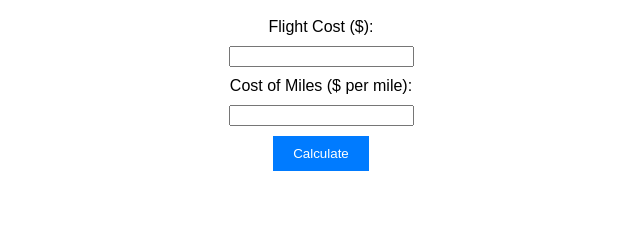
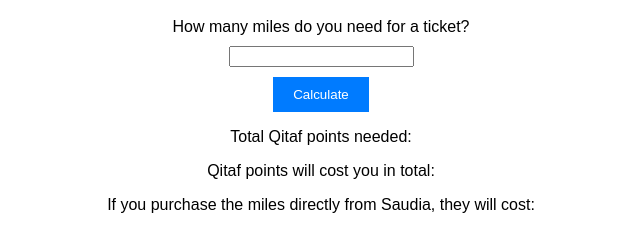
Before and after one commit to Dullah87/qitafmiles, a plain HTML site: page index.html in a window 1280 px wide. Shown: the part 60-312 px from the top of the page, without its empty margins (319-959 px from the left). Drawn offline with Linux system fonts and the light colour scheme.

Commit message:
Update index.html

```diff
--- a/index.html
+++ b/index.html
@@ -8,12 +8,14 @@
 </head>
 <body>
     <h1>Flight Cost Calculator</h1>
-    <label for="flightCost">Flight Cost ($):</label>
-    <input type="number" id="flightCost">
-    <label for="milesCost">Cost of Miles ($ per mile):</label>
-    <input type="number" id="milesCost">
+    <label for="milesInput">How many miles do you need for a ticket?</label>
+    <input type="number" id="milesInput">
     <button id="calculateBtn">Calculate</button>
-    <p id="result"></p>
+    <div id="results">
+        <p>Total Qitaf points needed: <span id="qitafPoints"></span></p>
+        <p>Qitaf points will cost you in total: <span id="qitafCost"></span></p>
+        <p>If you purchase the miles directly from Saudia, they will cost: <span id="saudiaMilesCost"></span></p>
+    </div>
     <script src="script.js"></script>
 </body>
 </html>
```
